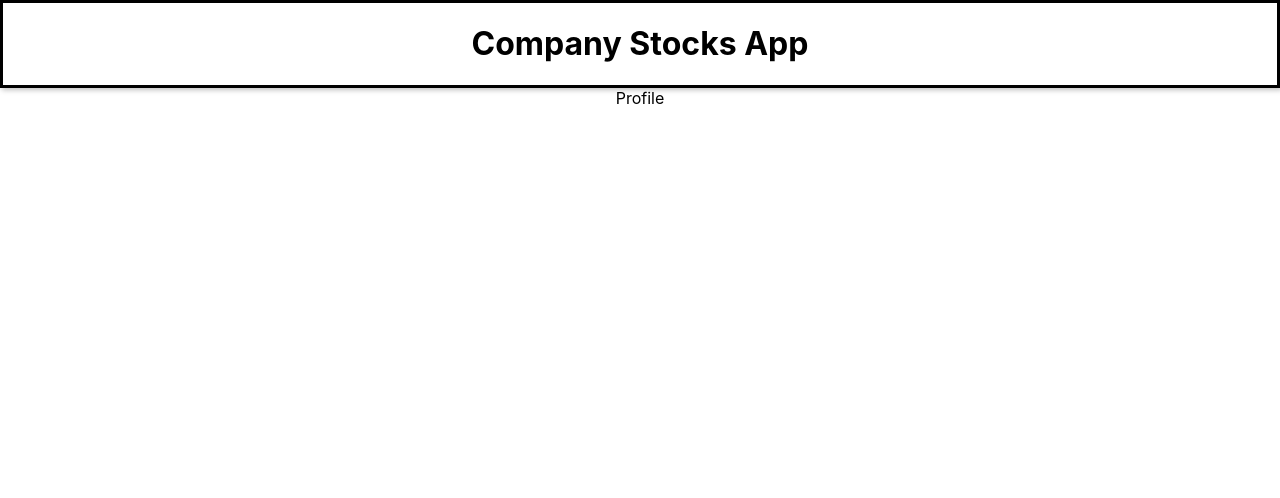
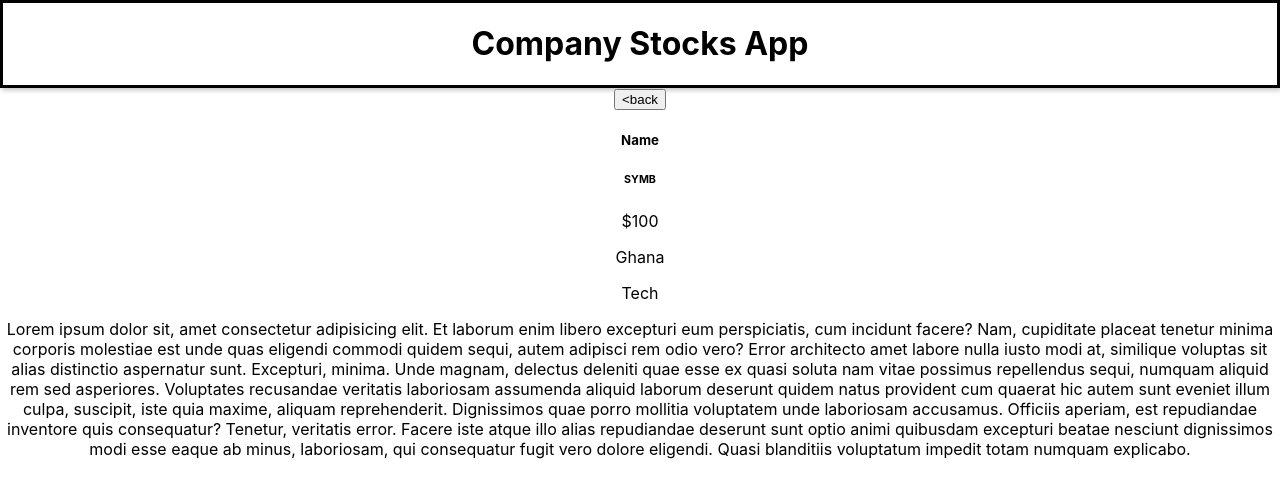
Before and after one commit to frempongdev/company-stock-app, a React (Create React App) app: page /Profile in a window 1280 px wide. Shown: the top 498 px of the page. Built offline with nearby package versions, Linux system fonts and the light colour scheme; no server answers.

Commit message:
Add structure for Profile component

```diff
--- a/src/App.js
+++ b/src/App.js
@@ -1,7 +1,7 @@
 import './App.css';
 import { Route, Routes } from 'react-router-dom';
 import { useEffect } from 'react';
-import { useDispatch, useSelector } from 'react-redux';
+import { useDispatch } from 'react-redux';
 import Navbar from './components/Navbar';
 import Companies from './components/Companies';
 import Profile from './components/Profile';
@@ -9,13 +9,10 @@ import { fetchCompanies } from './redux/Companies/CompaniesSlice';
 
 function App() {
   const dispatch = useDispatch();
-  const { status: companiesStatus } = useSelector((state) => state.companies);
 
   useEffect(() => {
-    if (companiesStatus === 'idle') {
-      dispatch(fetchCompanies());
-    }
-  }, [companiesStatus, dispatch]);
+    dispatch(fetchCompanies());
+  }, [dispatch]);
 
   return (
     <div className="App">
--- a/src/components/Companies.js
+++ b/src/components/Companies.js
@@ -4,7 +4,6 @@ import CompanyList from './CompanyList';
 const Companies = () => (
   <div className="main">
     <h5 className="header">World&rsquo;s Most Valuable Company Stocks</h5>
-    {/* <button type="button" className="back">back</button> */}
     <input type="text" className="search" placeholder="Search..." />
     <div className="company-box">
       <CompanyList />
--- a/src/components/CompanyList.js
+++ b/src/components/CompanyList.js
@@ -1,8 +1,7 @@
 import React from 'react';
 import { useSelector } from 'react-redux';
-// import { Link } from 'react-router-dom';
+import { Link } from 'react-router-dom';
 import '../styles/CompanyList.css';
-// import Profile from './Profile';
 
 const CompanyList = () => {
   const { companies } = useSelector((state) => state.companies);
@@ -17,7 +16,12 @@ const CompanyList = () => {
         )
           : (
             <div className="company-box" key={company.symbol}>
-              {/* <Link to="/Profile">more info</Link> */}
+              <Link to="/Profile">
+                <button type="button" className="back">
+                  more info
+                  {' > '}
+                </button>
+              </Link>
               <h5 className="company-name">{company.companyName}</h5>
               <h6 className="company-name">{company.symbol}</h6>
               <span className="stock-price">
--- a/src/components/Profile.js
+++ b/src/components/Profile.js
@@ -1,7 +1,27 @@
 import React from 'react';
+import { Link } from 'react-router-dom';
 
 const Profile = () => (
-  <div>Profile</div>
+  <div>
+    <Link to="/">
+      <button type="button" className="back">
+        {'<'}
+        back
+      </button>
+
+    </Link>
+    <div className="company-img" />
+    <div className="company-details">
+      <h5 className="company-name">Name</h5>
+      <h6 className="company-symbol">SYMB</h6>
+      <p className="stock">$100</p>
+      <p className="country">Ghana</p>
+      <p className="industry">Tech</p>
+      <p className="details">Lorem ipsum dolor sit, amet consectetur adipisicing elit. Et laborum enim libero excepturi eum perspiciatis, cum incidunt facere? Nam, cupiditate placeat tenetur minima corporis molestiae est unde quas eligendi commodi quidem sequi, autem adipisci rem odio vero? Error architecto amet labore nulla iusto modi at, similique voluptas sit alias distinctio aspernatur sunt. Excepturi, minima. Unde magnam, delectus deleniti quae esse ex quasi soluta nam vitae possimus repellendus sequi, numquam aliquid rem sed asperiores. Voluptates recusandae veritatis laboriosam assumenda aliquid laborum deserunt quidem natus provident cum quaerat hic autem sunt eveniet illum culpa, suscipit, iste quia maxime, aliquam reprehenderit. Dignissimos quae porro mollitia voluptatem unde laboriosam accusamus. Officiis aperiam, est repudiandae inventore quis consequatur? Tenetur, veritatis error. Facere iste atque illo alias repudiandae deserunt sunt optio animi quibusdam excepturi beatae nesciunt dignissimos modi esse eaque ab minus, laboriosam, qui consequatur fugit vero dolore eligendi. Quasi blanditiis voluptatum impedit totam numquam explicabo.</p>
+
+    </div>
+
+  </div>
 );
 
 export default Profile;
--- a/src/redux/Companies/CompaniesSlice.js
+++ b/src/redux/Companies/CompaniesSlice.js
@@ -11,7 +11,7 @@ const initialState = {
 export const fetchCompanies = createAsyncThunk('companies/fetchCompanies', async () => {
   const response = await fetch(url);
   const data = response.json();
-  console.log('nice', data);
+  // console.log('nice', data);
   return data;
 });
 
```
